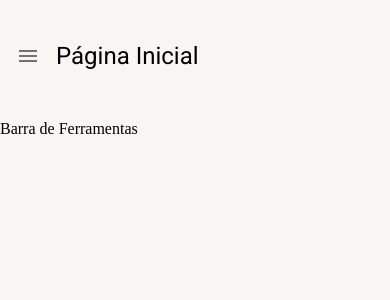
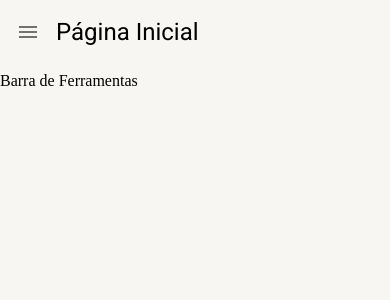
Before and after one commit to Valdir-coelho-jr/project-people, a React (Create React App) app: page /pagina-inicial in a window 390 px wide. Shown: the top 300 px of the page. Built offline with nearby package versions, Linux system fonts and the light colour scheme.

Commit message:
feat: Ajeitando responsividade do header 🔨

```diff
--- a/src/shared/layouts/LayoutBaseDePagina.tsx
+++ b/src/shared/layouts/LayoutBaseDePagina.tsx
@@ -16,21 +16,22 @@ export const LayoutBaseDePagina: React.FC<ILayoutBaseDePaginaProps> = ({
 }) => {
   const theme = useTheme()
   const smDown = useMediaQuery(theme.breakpoints.down('sm'));
+  const mdDown = useMediaQuery(theme.breakpoints.down('md'));
 
   const { toggleDrawerOpen } = useDrawerContext()
 
   return (
     <Box height="100%" display="flex" flexDirection="column" gap={1}>
-      <Box padding={1} height={theme.spacing(12)} display="flex" alignItems="center" gap={1}>
+      <Box padding={1} height={theme.spacing(smDown? 6 : mdDown ? 8 : 12)} display="flex" alignItems="center" gap={1}>
 
       {smDown && (<IconButton onClick={toggleDrawerOpen}>
         <Icon>menu</Icon>
       </IconButton>)}
 
-        <Typography variant="h5">{titulo}</Typography>
+        <Typography variant={smDown ? 'h5' : mdDown ? 'h4' : 'h3'} whiteSpace="nowrap" overflow="hidden" textOverflow="ellipsis">{titulo}</Typography>
       </Box>
-      <Box>{barraDeFerramentas}</Box>
-      <Box>{children}</Box>
+      { barraDeFerramentas && (<Box>{barraDeFerramentas}</Box>)}
+      <Box flex={1} overflow="auto">{children}</Box>
     </Box>
   );
 };
```
